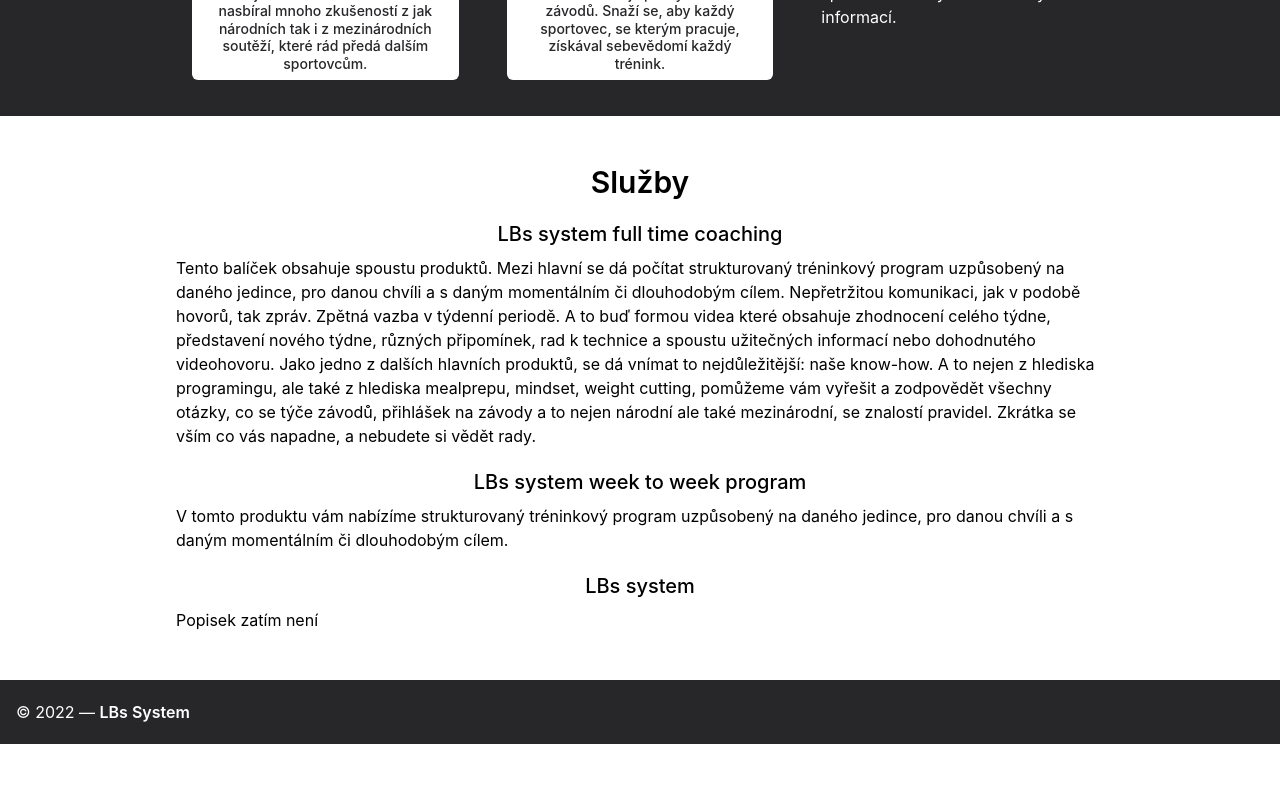
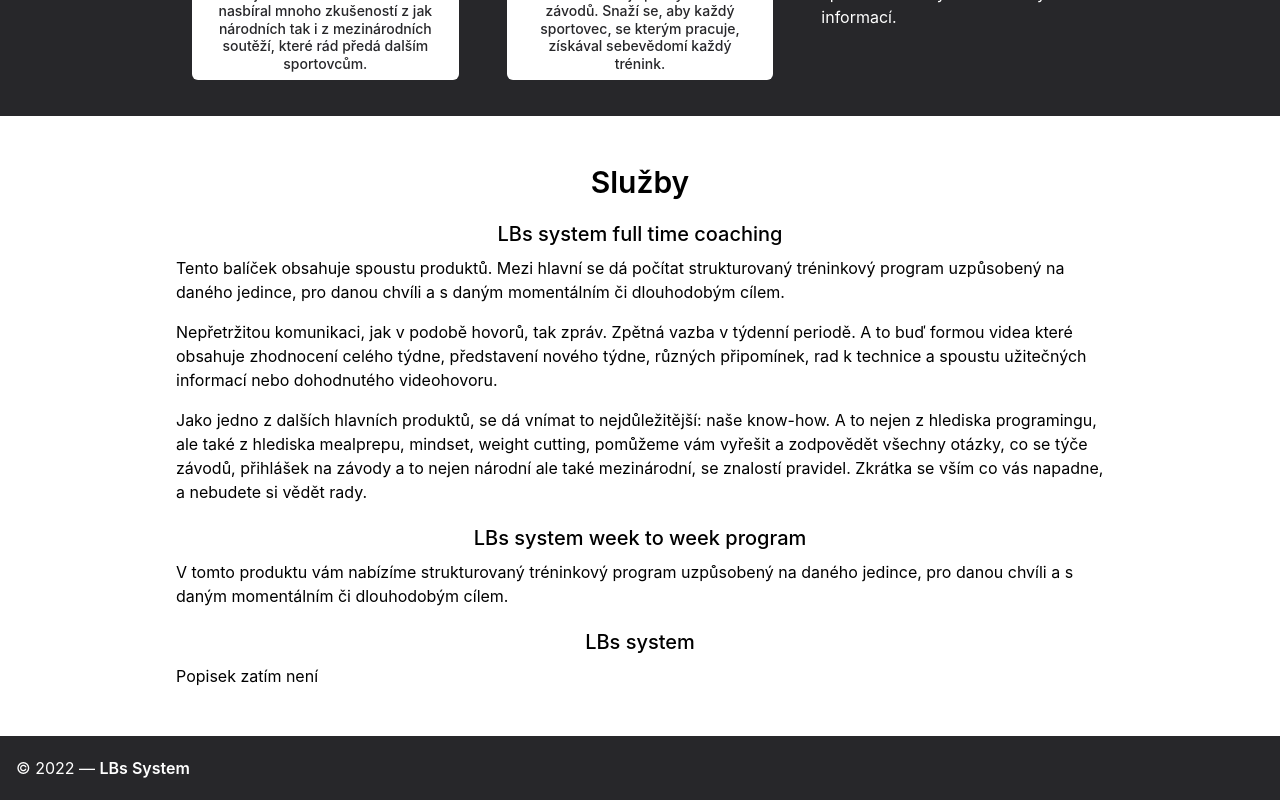
Before and after one commit to aeggydev/lbs-system, a Next.js app: page / in a window 1280 px wide. Shown: the part 1282-2082 px from the top of the page. Before the commit the page ends 2026 px from the top, so only its background shows below. Built offline with nearby package versions, Linux system fonts and the light colour scheme.

Commit message:
Put spacing between paragraphs in first services part

```diff
--- a/components/page_sections/services.tsx
+++ b/components/page_sections/services.tsx
@@ -3,21 +3,30 @@ export default function Services() {
     <div className="py-12 px-44 flex flex-col gap-5" id="services">
       <div className="text-3xl font-semibold text-center">Služby</div>
       <div>
-        <div className="font-medium text-xl text-center pb-2">LBs system full time coaching</div>
-        <div>
-          Tento balíček obsahuje spoustu produktů. Mezi hlavní se dá počítat
-          strukturovaný tréninkový program uzpůsobený na daného jedince, pro
-          danou chvíli a s daným momentálním či dlouhodobým cílem. Nepřetržitou
-          komunikaci, jak v podobě hovorů, tak zpráv. Zpětná vazba v týdenní
-          periodě. A to buď formou videa které obsahuje zhodnocení celého týdne,
-          představení nového týdne, různých připomínek, rad k technice a spoustu
-          užitečných informací nebo dohodnutého videohovoru. Jako jedno z
-          dalších hlavních produktů, se dá vnímat to nejdůležitější: naše
-          know-how. A to nejen z hlediska programingu, ale také z hlediska
-          mealprepu, mindset, weight cutting, pomůžeme vám vyřešit a zodpovědět
-          všechny otázky, co se týče závodů, přihlášek na závody a to nejen
-          národní ale také mezinárodní, se znalostí pravidel. Zkrátka se vším co
-          vás napadne, a nebudete si vědět rady.
+        <div className="font-medium text-xl text-center pb-2">
+          LBs system full time coaching
+        </div>
+        <div className="flex flex-col gap-4">
+          <p>
+            Tento balíček obsahuje spoustu produktů. Mezi hlavní se dá počítat
+            strukturovaný tréninkový program uzpůsobený na daného jedince, pro
+            danou chvíli a s daným momentálním či dlouhodobým cílem.
+          </p>
+          <p>
+            Nepřetržitou komunikaci, jak v podobě hovorů, tak zpráv. Zpětná
+            vazba v týdenní periodě. A to buď formou videa které obsahuje
+            zhodnocení celého týdne, představení nového týdne, různých
+            připomínek, rad k technice a spoustu užitečných informací nebo
+            dohodnutého videohovoru.
+          </p>
+          <p>
+            Jako jedno z dalších hlavních produktů, se dá vnímat to
+            nejdůležitější: naše know-how. A to nejen z hlediska programingu,
+            ale také z hlediska mealprepu, mindset, weight cutting, pomůžeme vám
+            vyřešit a zodpovědět všechny otázky, co se týče závodů, přihlášek na
+            závody a to nejen národní ale také mezinárodní, se znalostí
+            pravidel. Zkrátka se vším co vás napadne, a nebudete si vědět rady.
+          </p>
         </div>
       </div>
       <div>
@@ -31,8 +40,8 @@ export default function Services() {
         </div>
       </div>
       <div>
-          <div className="font-medium text-xl text-center pb-2">LBs system</div>
-          <div>Popisek zatím není</div>
+        <div className="font-medium text-xl text-center pb-2">LBs system</div>
+        <div>Popisek zatím není</div>
       </div>
     </div>
   );
```
